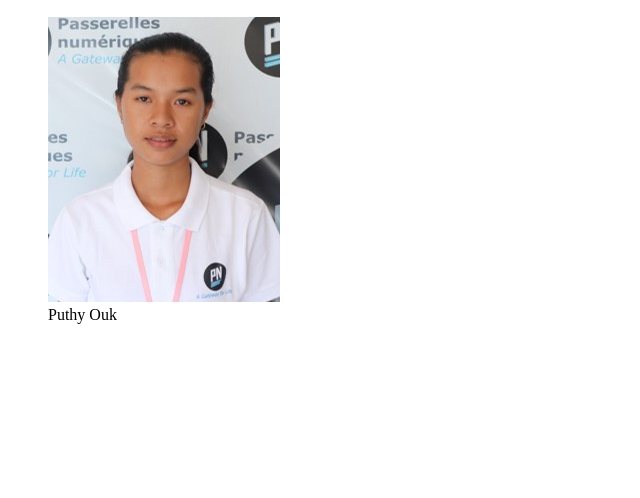
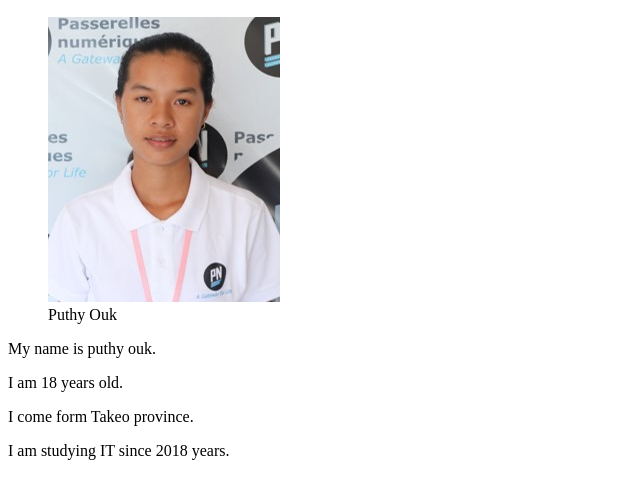
Before and after one commit to Puthy-Ouk/my-web_app, a plain HTML site: page index.html in a window 1280 px wide. Shown: the part 110-608 px from the top of the page, without its empty margins (0-640 px from the left). Drawn offline with Linux system fonts and the light colour scheme.

Commit message:
Introduction

```diff
--- a/index.html
+++ b/index.html
@@ -15,6 +15,11 @@
       <figcaption>Puthy Ouk</figcaption>
     </figure>
 
-   </body>
+    <p>My name is puthy ouk.</p>
+    <p>I am 18 years old.</p>
+    <p>I come form Takeo province.</p>
+    <p>I am studying IT since 2018 years.</p>
+
+  </body>
 
 </html>
```
Also changed, not shown: image/Kith Meng.jpg (added), image/Sihamaith Sun.jpg (added), image/preasovath.jpg (added), image/sokpisey.png (added), image/tota.jpg (added), image/yaya.jpg (added).
